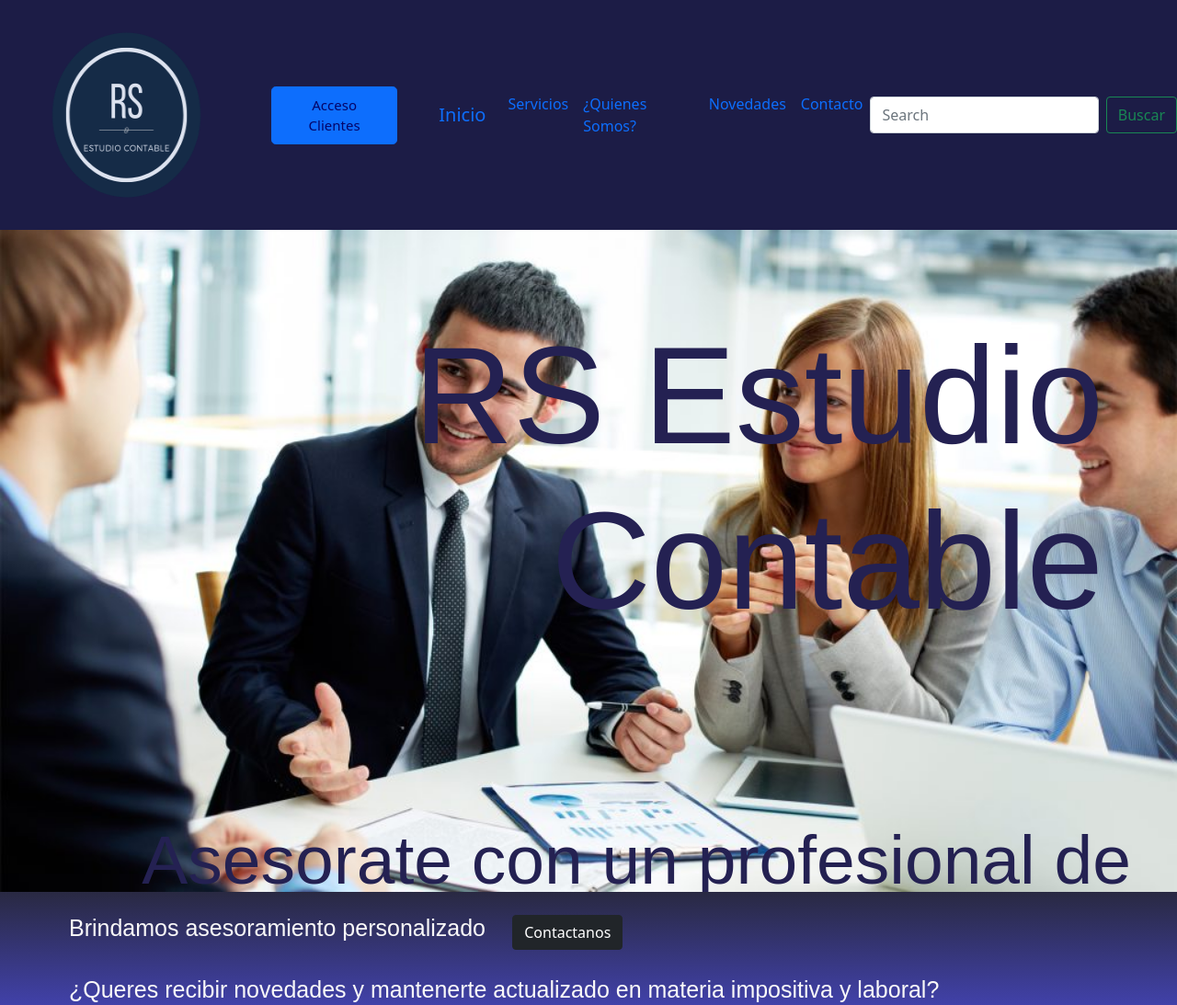
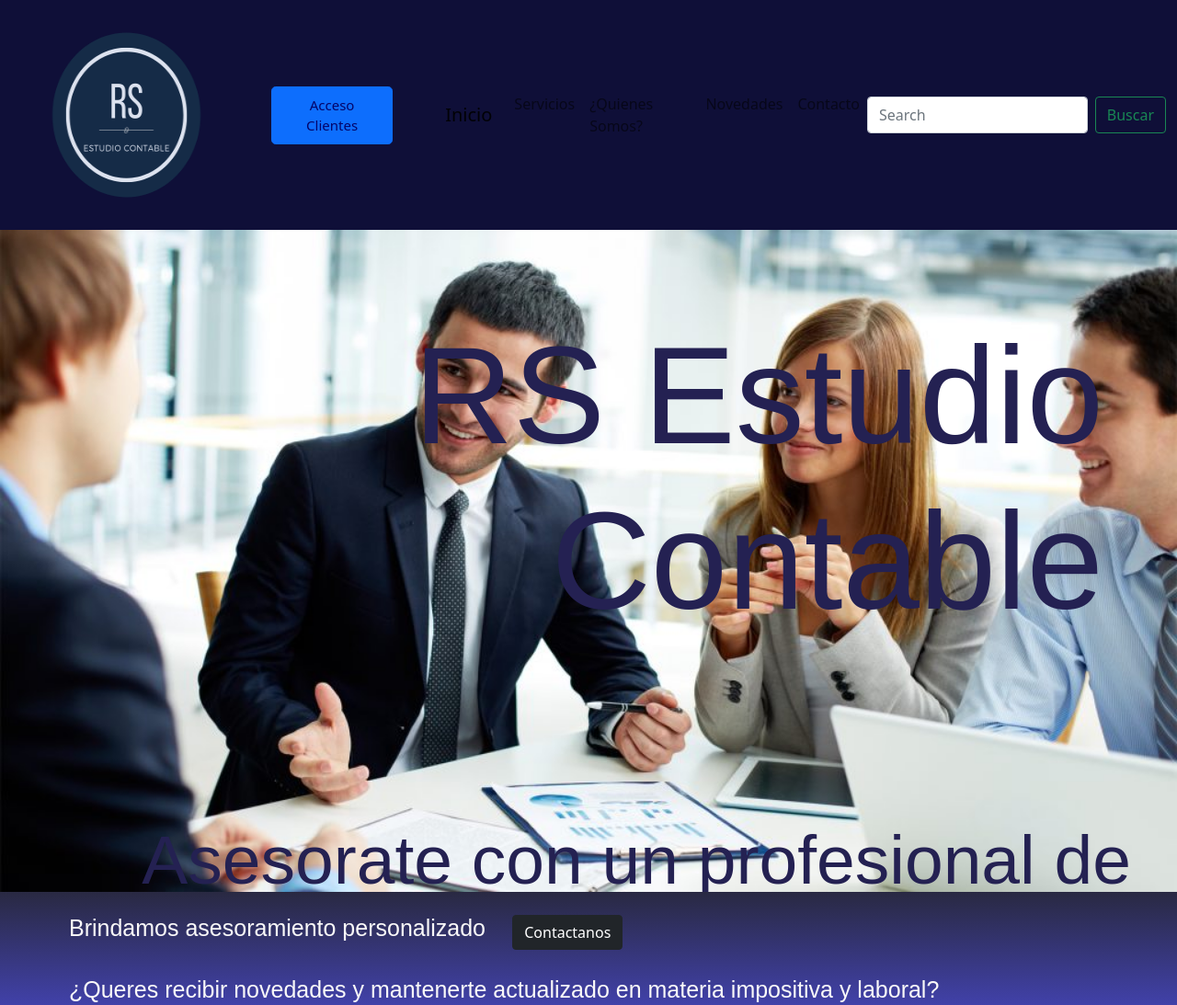
Before and after one commit to Fede-Schmidt/fedecodersass, a website: page index.html in a window 1280 px wide. Shown: the top 1093 px of the page at 92% size. Drawn offline with nearby package versions, Linux system fonts and the light colour scheme; a web font is replaced by a local one.

Commit message:
aplicando cambios para que tome

```diff
--- a/index.html
+++ b/index.html
@@ -20,7 +20,7 @@
         <div>
             <a type="button" class="btn btn-primary btn-lg" a href="Html/Contacto.html" >Acceso Clientes</a>
         </div>
-           <nav class="navbar navbar-expand-lg navbar-light>
+           <nav class="navbar navbar-expand-lg navbar-light">
         <div class="container-fluid">
           <a class="navbar-brand" href="index.html">Inicio</a>
           <button class="navbar-toggler" type="button" data-bs-toggle="collapse" data-bs-target="#navbarSupportedContent" aria-controls="navbarSupportedContent" aria-expanded="false" aria-label="Toggle navigation">
@@ -69,13 +69,11 @@
     </section>
 </body>
 <footer class="footer">
-    <!-- Lado Izquierdo -->
+
     <p>Desarrollado por Federico Schmidt - 2021 - Derechos Reservados</p>
-    <!-- Lado Derecho REDES SOCIALES -->
     <div>
         <ul>
           <li>
-
             <svg xmlns="http://www.w3.org/2000/svg" width="36" height="36" fill="currentColor" class="bi bi-facebook" viewBox="0 0 16 16" >
               <a class="bi bi-facebook" a href="https://www.facebook.com/fede.schmidt.90/"></a>
               <path d="M16 8.049c0-4.446-3.582-8.05-8-8.05C3.58 0-.002 3.603-.002 8.05c0 4.017 2.926 7.347 6.75 7.951v-5.625h-2.03V8.05H6.75V6.275c0-2.017 1.195-3.131 3.022-3.131.876 0 1.791.157 1.791.157v1.98h-1.009c-.993 0-1.303.621-1.303 1.258v1.51h2.218l-.354 2.326H9.25V16c3.824-.604 6.75-3.934 6.75-7.951z"/>
--- a/scss/estilos.scss
+++ b/scss/estilos.scss
@@ -8,7 +8,7 @@
 
 
 header {
-    background-color: rgb(28, 28, 70);
+    background-color: rgb(15, 15, 56);
     display: flex;
     justify-content: space-between;
     align-items: center;
@@ -166,20 +166,9 @@
     padding-left: 25px;
 }
 
-.bi-facebook {
-    margin-right: 25px;
-}
-
-.bi-envelope {
-    margin-left: 25px;
-}
-
 .btn-dark {
-
     margin: 25px;
 }
-
-
 
 .footer {
     font-size: 20px;
@@ -187,6 +176,14 @@
     background-image: linear-gradient(to right, rgb(6, 6, 92), black);
     text-align: center;
     padding: 15px;
+}
+
+.bi-facebook {
+    margin-right: 25px;
+}
+
+.bi-envelope {
+    margin-left: 25px;
 }
 
 .somos {
```
Also changed, not shown: css/estilos.css.
